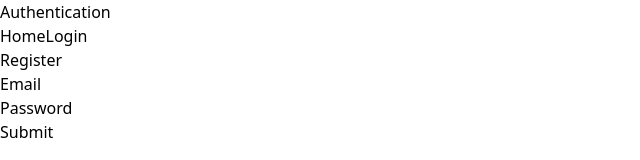
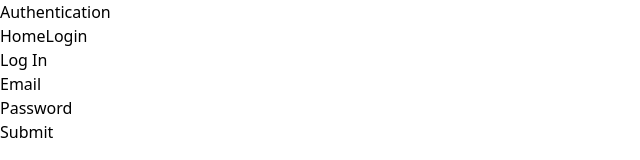
Before and after one commit to RajuNiranjan/o-auth, a React (Vite) app: page /login in a window 1280 px wide. Shown: the top 160 px of the page, without its empty margins (0-640 px from the left). Built offline with nearby package versions, Linux system fonts and the light colour scheme.

Commit message:
updated login title

```diff
--- a/src/pages/login.jsx
+++ b/src/pages/login.jsx
@@ -47,7 +47,7 @@
       <form
         onSubmit={handleSubmit}
         className="border p-4 rounded-lg shadow-lg flex flex-col gap-4 w-[450px] bg-white">
-        <h1 className="text-center font-bold text-2xl">Register</h1>
+        <h1 className="text-center font-bold text-2xl">Log In</h1>
         <div className="flex flex-col">
           <label htmlFor="email">Email</label>
           <input
```
